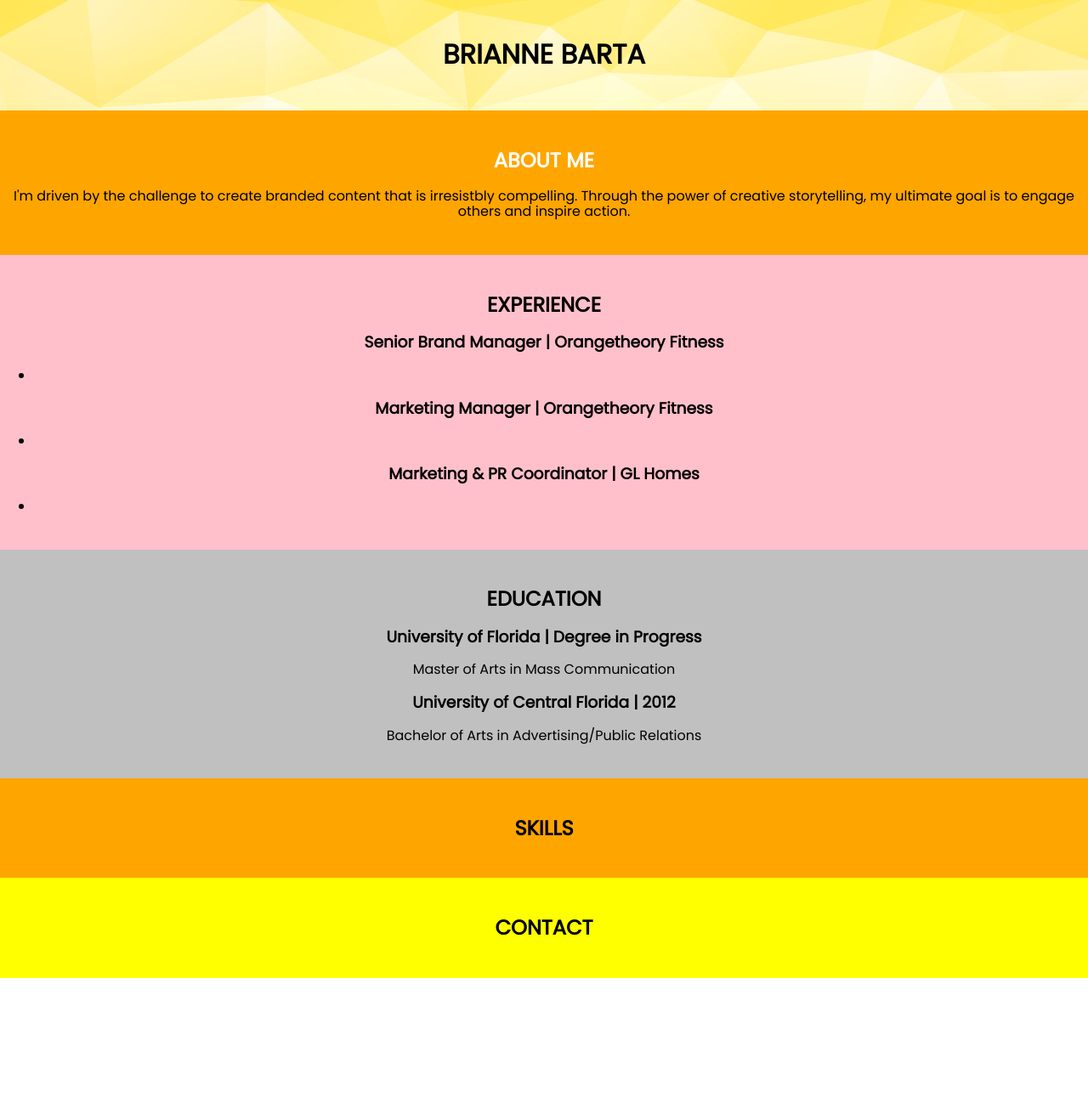
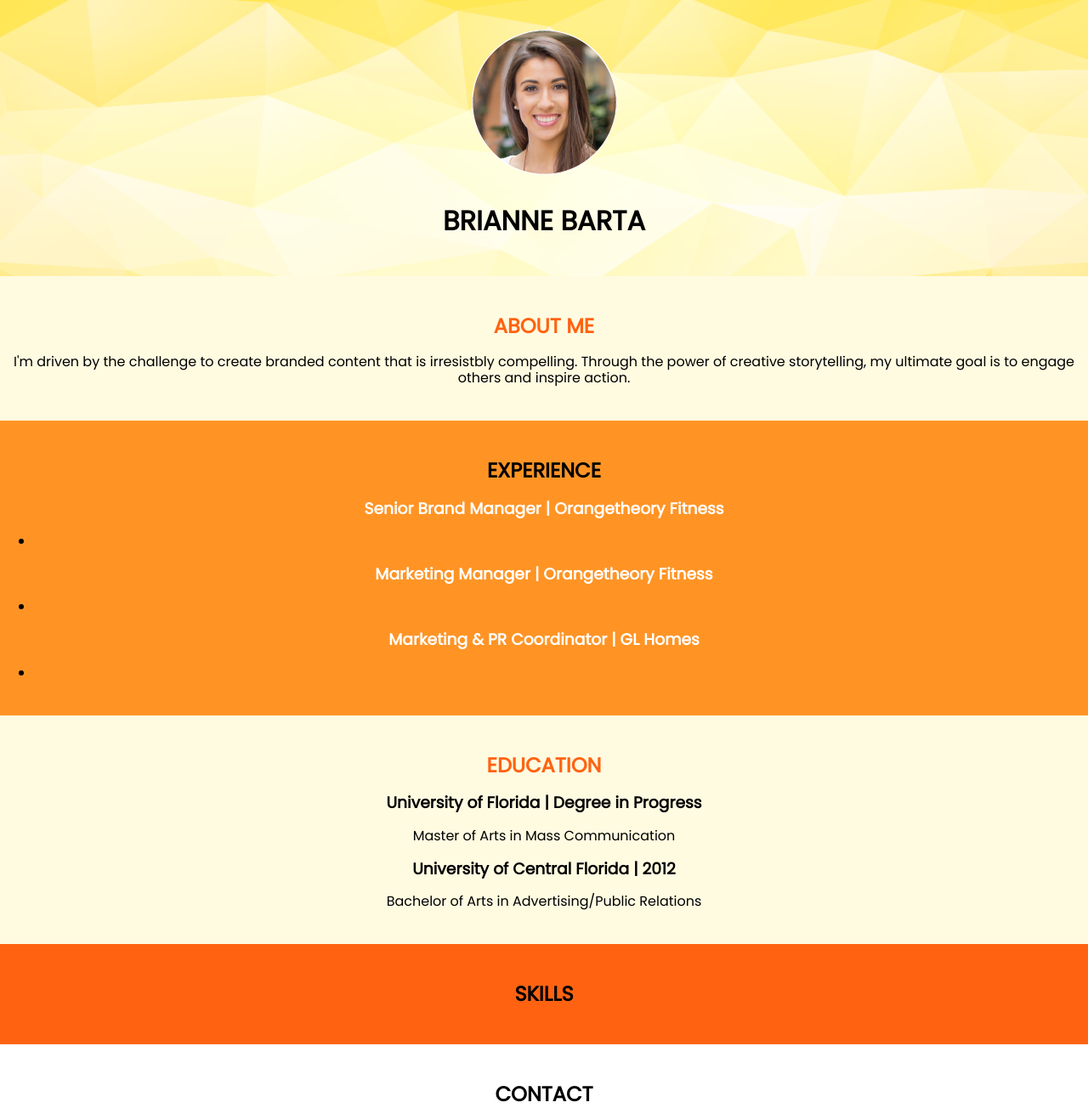
Before and after one commit to bbarta/project_resume_barta_brianne, a plain HTML site: page index.html in a window 1280 px wide. Shown: the whole page at 85% size. Before the commit the page ends 1151 px from the top, so only its background shows below. Drawn offline with Linux system fonts and the light colour scheme.

Commit message:
finalize section background colors

```diff
--- a/css/main.css
+++ b/css/main.css
@@ -18,16 +18,16 @@ header {
   padding-top: 25px;
   padding-bottom: 25px;
   background-image: url('../img/header-01.png');
-  background-size: 100% auto;
+  background-size: cover;
   font-family: 'Poppins', sans-serif;
 }
 
 main h2 {
-  color: white;
+  color: #FF6312;
 }
 
 main {
-  background-color: orange;
+  background-color: #FFFBE1;
   width: 100%;
   text-align: center;
   padding-top: 25px;
@@ -36,7 +36,7 @@ main {
 
 
 #experience {
-  background-color: pink;
+  background-color: #FF9425;
   width: 100%;
   text-align: center;
   padding-top: 25px;
@@ -44,9 +44,18 @@ main {
 
 }
 
+#experience h3 {
+  color: white;
+
+}
+
+#education h2 {
+  color: #FF6312;
+
+}
 
 #education {
-  background-color: silver;
+  background-color: #FFFBE1;
   width: 100%;
   text-align: center;
   padding-top: 25px;
@@ -56,7 +65,7 @@ main {
 
 
 #skills {
-  background-color: orange;
+  background-color: #FF6312;
   width: 100%;
   text-align: center;
   padding-top: 25px;
@@ -67,7 +76,7 @@ main {
 
 
 #contact {
-  background-color: yellow;
+  background-color: white;
   width: 100%;
   text-align: center;
   padding-top: 25px;
--- a/index.html
+++ b/index.html
@@ -12,6 +12,7 @@
 <body>
   <div id="container">
     <header>
+      <img src="img/headshot-01.png"/>
       <h1>BRIANNE BARTA</h1>
     </header>
 
```
